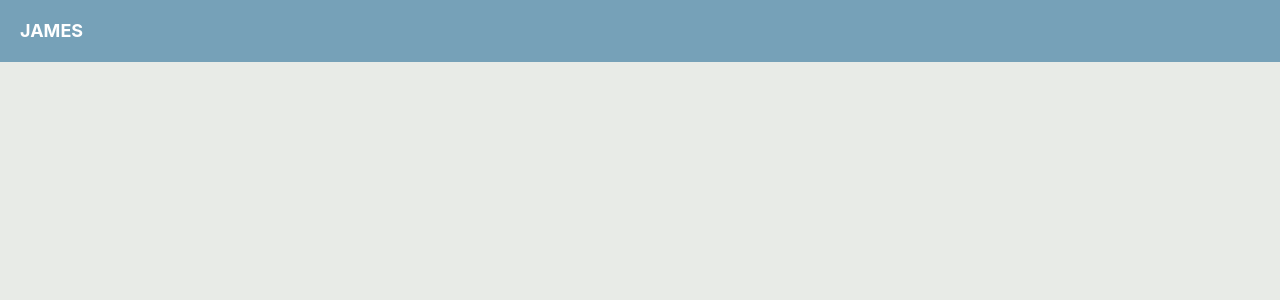
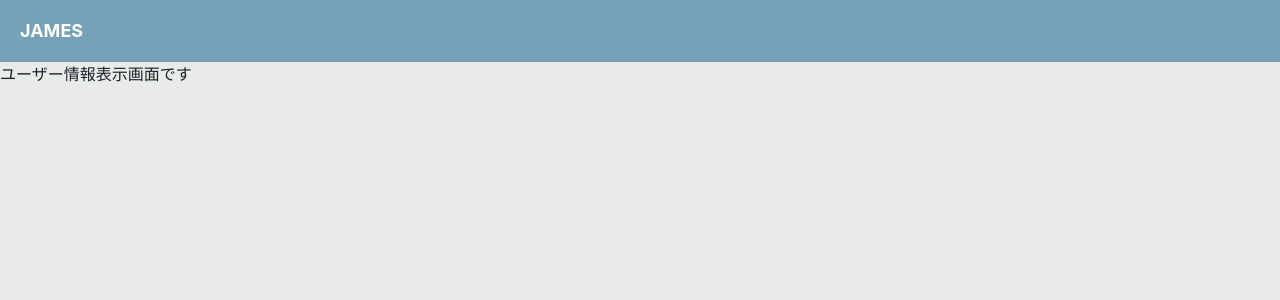
Before and after one commit to masa335/event-app-james, a React (Create React App) app in the folder frontend/: page /user in a window 1280 px wide. Shown: the top 300 px of the page. Built offline with nearby package versions, Linux system fonts and the light colour scheme.

Commit message:
add router

```diff
--- a/frontend/package.json
+++ b/frontend/package.json
@@ -14,8 +14,10 @@
     "@types/node": "^12.0.0",
     "@types/react": "^17.0.0",
     "@types/react-dom": "^17.0.0",
+    "@types/react-router-dom": "^5.1.7",
     "react": "^17.0.2",
     "react-dom": "^17.0.2",
+    "react-router-dom": "^5.2.0",
     "react-scripts": "4.0.3",
     "typescript": "^4.1.2",
     "web-vitals": "^1.0.1"
--- a/frontend/src/App.tsx
+++ b/frontend/src/App.tsx
@@ -1,6 +1,9 @@
 import React from 'react';
 import { ChakraProvider, Flex, Heading } from "@chakra-ui/react"
+import { BrowserRouter } from "react-router-dom"
+
 import theme from "./theme/theme"
+import { Router } from './router/router';
 
 
 function App() {
@@ -20,6 +23,9 @@
           </Heading>
         </Flex>
       </Flex>
+      <BrowserRouter>
+        <Router />
+      </BrowserRouter>
     </ChakraProvider>
   );
 }
--- /dev/null
+++ b/frontend/src/components/pages/Home.tsx
@@ -0,0 +1,7 @@
+import { memo, VFC } from "react";
+
+export const Home: VFC = memo(() => {
+  return (
+    <p>ホームページです</p>
+  );
+});
--- /dev/null
+++ b/frontend/src/components/pages/Login.tsx
@@ -0,0 +1,7 @@
+import { memo, VFC } from "react";
+
+export const Login: VFC = memo(() => {
+  return (
+    <p>ログイン画面です</p>
+  );
+});
--- /dev/null
+++ b/frontend/src/components/pages/Page404.tsx
@@ -0,0 +1,7 @@
+import { memo, VFC } from "react";
+
+export const Page404: VFC = memo(() => {
+  return (
+    <p>お探しのページが見つかりません。</p>
+  );
+});
--- /dev/null
+++ b/frontend/src/components/pages/User.tsx
@@ -0,0 +1,7 @@
+import { memo, VFC } from "react";
+
+export const User: VFC = memo(() => {
+  return (
+    <p>ユーザー情報表示画面です</p>
+  );
+});
--- /dev/null
+++ b/frontend/src/router/HomeRoutes.tsx
@@ -0,0 +1,27 @@
+import { Home } from "../components/pages/Home";
+import { Login } from "../components/pages/Login";
+import { Page404 } from "../components/pages/Page404";
+import { User } from "../components/pages/User";
+
+export const HomeRoutes = [
+  {
+    path: "/",
+    exact: true,
+    children: <Home />
+  },
+  {
+    path: "/login",
+    exact: false,
+    children: <Login />
+  },
+  {
+    path: "/user",
+    exact: false,
+    children: <User />
+  },
+  {
+    path: "*",
+    exact: false,
+    children: <Page404 />
+  }
+];
--- /dev/null
+++ b/frontend/src/router/router.tsx
@@ -0,0 +1,20 @@
+import { memo, VFC } from "react";
+import { Route, Switch } from "react-router-dom";
+
+import { HomeRoutes } from "./HomeRoutes";
+
+export const Router: VFC = memo(() => {
+  return (
+    <Switch>
+      <Route path="/" render={({ match: { url } }) => (
+        <Switch>
+          {HomeRoutes.map((route) => (
+            <Route key={route.path} exact={route.exact} path={route.path}>
+              {route.children}
+            </Route>
+          ))}
+        </Switch>
+      )}/>
+    </Switch>
+  );
+});
```
Also changed, not shown: 2 other files (tests, documents, lock files or other folders).
